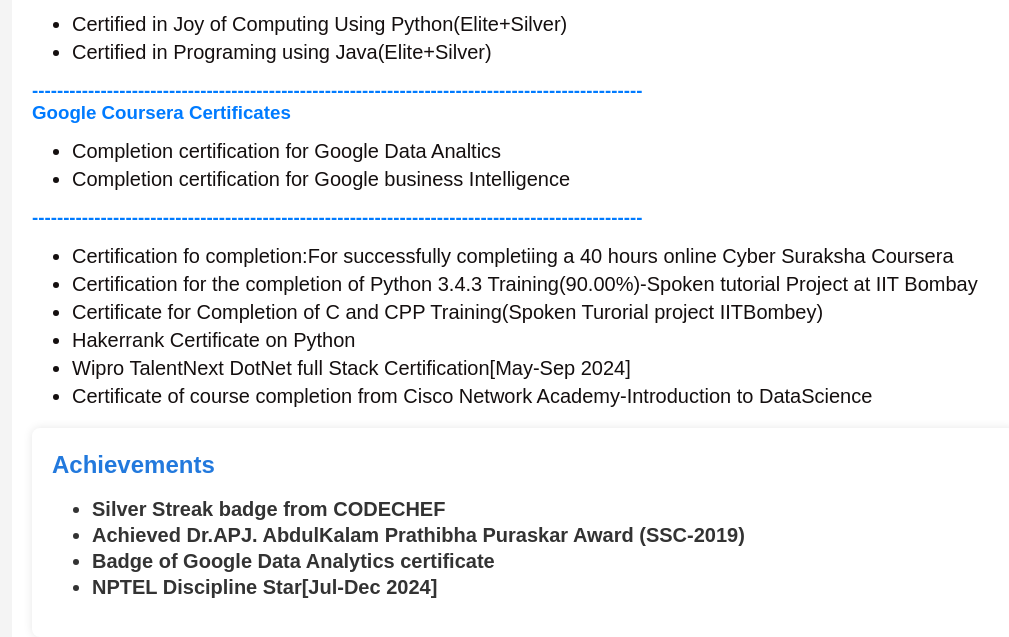
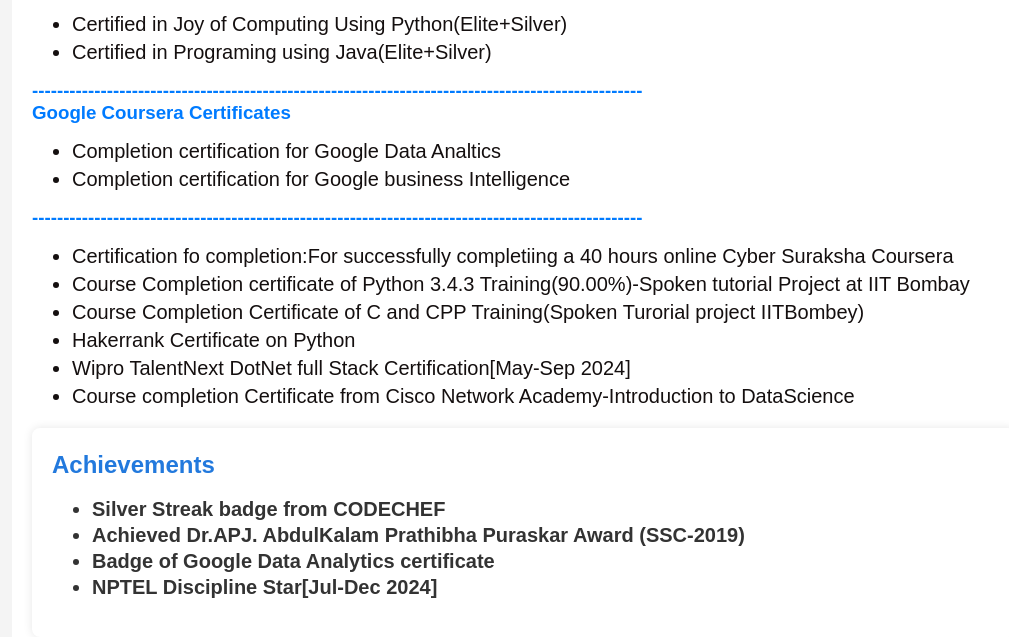
Before and after one commit to kalyani2003-oct/kportfolio, a plain HTML site: page certifications.html in a window 1280 px wide. Shown: the part 133-770 px from the top of the page, without its empty margins (116-1125 px from the left). Drawn offline with Linux system fonts and the light colour scheme.

Commit message:
Update certifications.html

```diff
--- a/certifications.html
+++ b/certifications.html
@@ -92,11 +92,11 @@
                 <h3>--------------------------------------------------------------------------------------------------</h3>
                 <ul><li>Certification fo completion:For successfully  completiing a 40 hours online  Cyber Suraksha Coursera
                 </li>
-            <li>Certification for the completion of Python 3.4.3 Training(90.00%)-Spoken tutorial Project at  IIT Bombay</li>
-            <li>Certificate for Completion of  C and CPP  Training(Spoken Turorial project IITBombey)</li>
+            <li>Course Completion certificate  of Python 3.4.3 Training(90.00%)-Spoken tutorial Project at  IIT Bombay</li>
+            <li>Course Completion Certificate of  C and CPP  Training(Spoken Turorial project IITBombey)</li>
         <li>Hakerrank Certificate on Python</li>
 <li>Wipro TalentNext DotNet  full Stack Certification[May-Sep 2024]</li>
-<li>Certificate of course completion from Cisco Network Academy-Introduction to DataScience</li></ul></div>
+<li>Course completion Certificate from Cisco Network Academy-Introduction to DataScience</li></ul></div>
 
             <div class="Achievements">
                 <h2>Achievements</h2>
```
